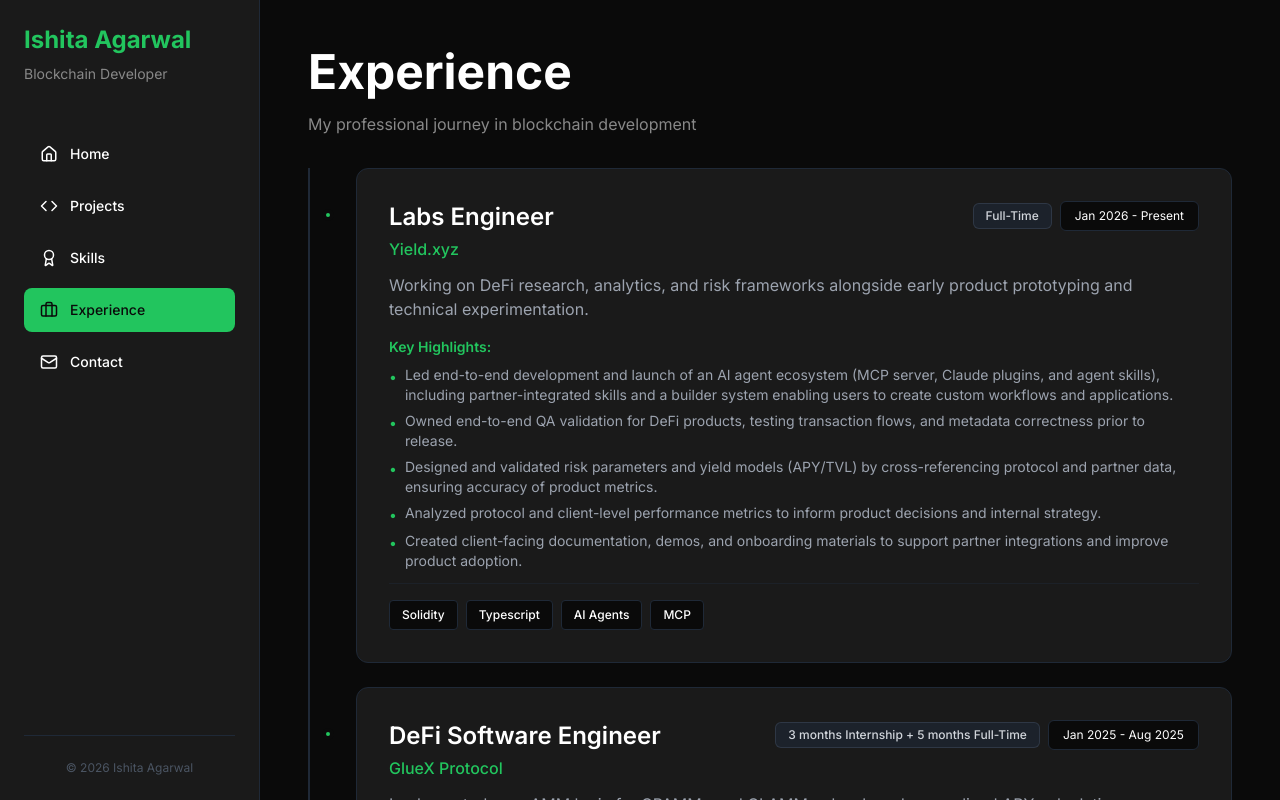
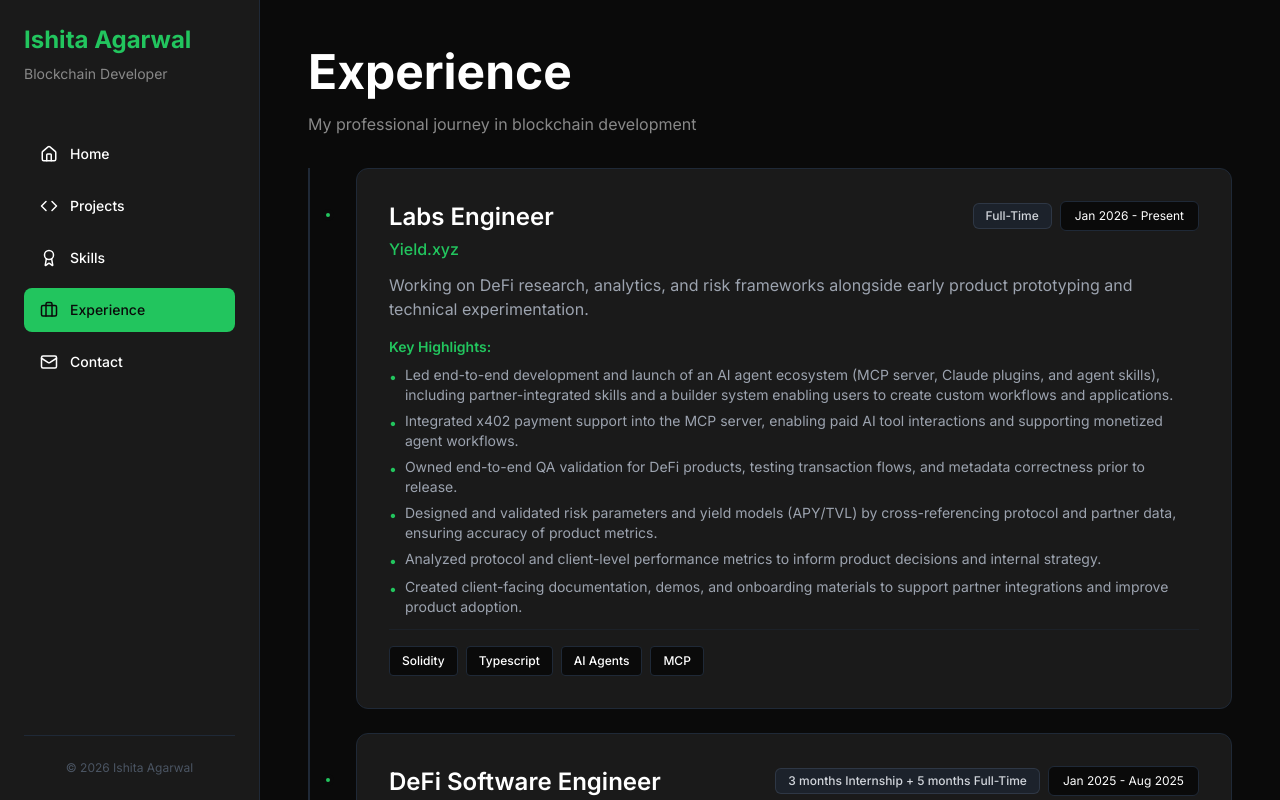
Before and after one commit to Ishita-02/Portfolio-website, a Next.js app: page /experience in a window 1280 px wide. Built offline with nearby package versions, Linux system fonts and the light colour scheme.

Commit message:
feat: update instructions in yield.xyz

```diff
--- a/app/experience/page.tsx
+++ b/app/experience/page.tsx
@@ -8,6 +8,7 @@ export default function ExperiencePage() {
       description: "Working on DeFi research, analytics, and risk frameworks alongside early product prototyping and technical experimentation.",
       highlights: [
         "Led end-to-end development and launch of an AI agent ecosystem (MCP server, Claude plugins, and agent skills), including partner-integrated skills and a builder system enabling users to create custom workflows and applications.",
+        "Integrated x402 payment support into the MCP server, enabling paid AI tool interactions and supporting monetized agent workflows.",
         "Owned end-to-end QA validation for DeFi products, testing transaction flows, and metadata correctness prior to release.",
         "Designed and validated risk parameters and yield models (APY/TVL) by cross-referencing protocol and partner data, ensuring accuracy of product metrics.",
         "Analyzed protocol and client-level performance metrics to inform product decisions and internal strategy.",
```
